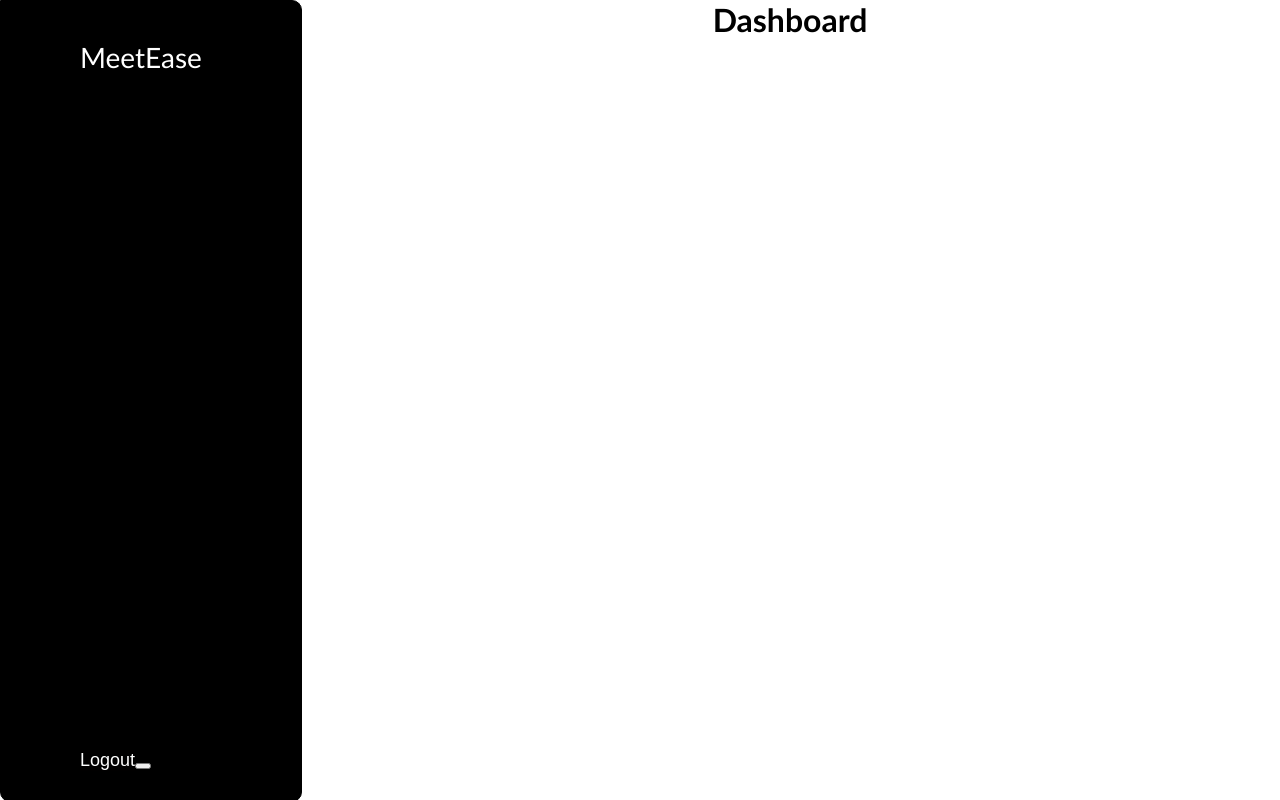
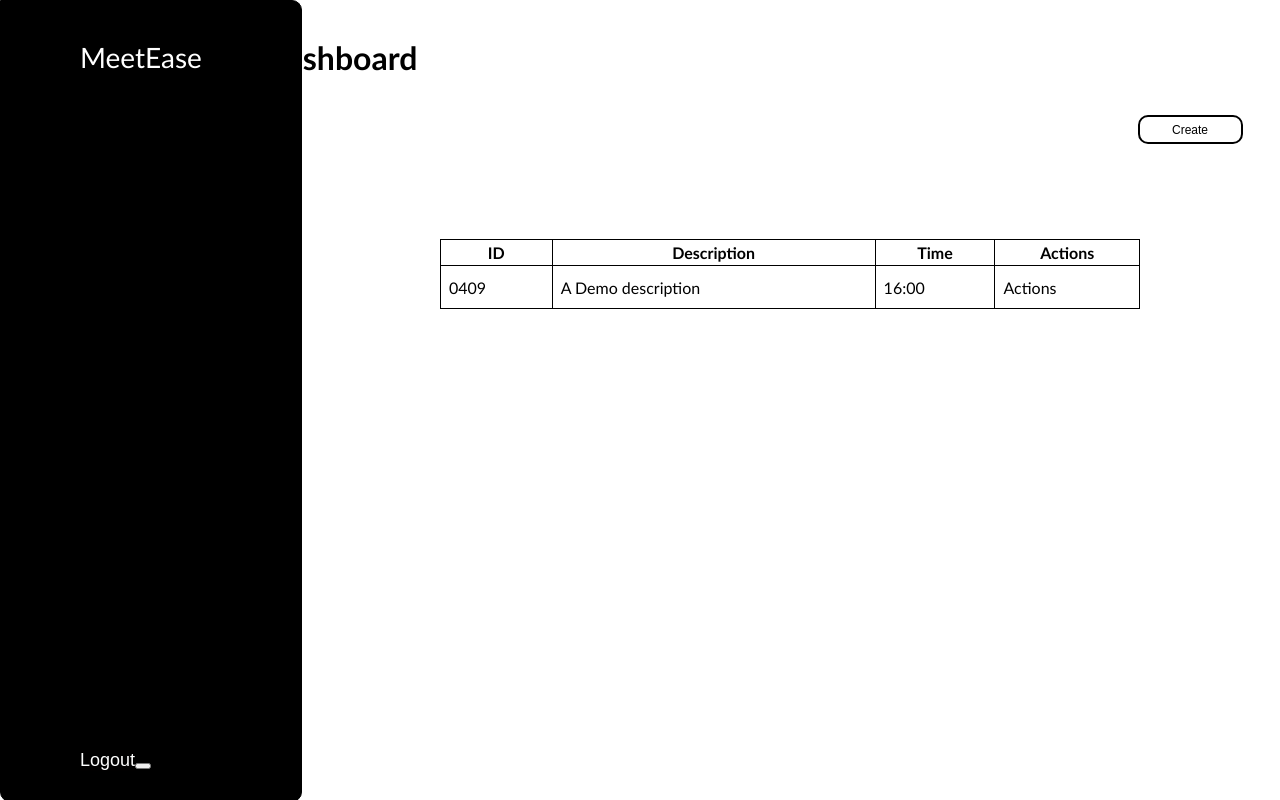
Before and after one commit to kw-aku/MeetEase-Team-6-, a PHP site: page /user_homepage.html in a window 1280 px wide. Run offline with PHP 8.4, Linux system fonts and the light colour scheme.

Commit message:
table added to user_homepage.html

```diff
--- a/css/meetease.css
+++ b/css/meetease.css
@@ -19,4 +19,19 @@ button {
     display: flex;
     justify-content: center;
     align-items: center;
+    padding-left: 300px;
+
   }
+
+  table {
+    width: 700px;
+    height: 70px;
+    border: 1px solid black;
+    border-collapse: collapse;
+}
+
+td {
+    border: 1px solid black;
+    padding: 8px;
+
+}
--- a/user_homepage.html
+++ b/user_homepage.html
@@ -17,15 +17,49 @@
 </div>
 
 <div class="no-margin" style="position: fixed; top:40px; left:80px;">
-    <p class="no-margin" style=" font-size: 28px; color:white">MeetEase</p>
+    <p class="no-margin" style=" font-size: 28px; color:white"><a href="user_homepage.html" style="color: white; text-decoration: none; ">MeetEase</a></p>
 </div>
 
 <div class= "no-margin"style="position:fixed; top:750px; left:80px; ">
     <button id="logout" name="logout" action=""style="margin: 0; padding: 0; font-size: 28px;border:0; background-color: rgba(2, 0, 0, 0.643); color: white; font-size: 18px; outline: none;" >Logout<button>
 </div>
 
-<div class= "centre-content" style= "padding-left: 300px; " >
+<br><br>
+<div style= "padding-right: 900px; " class= "centre-content" >
     <h1 class="no-margin">Dashboard</h1>
+</div>
+<br><br>
+
+<div class= "centre-content"style= "padding-left: 1100px; ">
+    <button style="background-color: white; border: 2px solid black; width: 105px; height: 29px; font-size: 12px; border-radius: 10px; " >Create</button>
+
+</div>
+
+<br><br><br><br><br>
+
+<div class= "centre-content">
+    <table  border= 1 >
+        <tr>
+            <th>ID</th>
+            <th>Description</th>
+            <th>Time</th>
+            <th>Actions</th>
+        </tr>
+        <div>
+        <tr>
+            <td>0409</td>
+            <td>A Demo description</td>
+            <td>16:00</td>
+            <td>Actions</td>
+        </tr>
+    </div>
+
+    </table>
+</div>
+
+<br>
+<div id="meeting" name= "meeting" class= "centre-content">
+
 </div>
 
 
```
